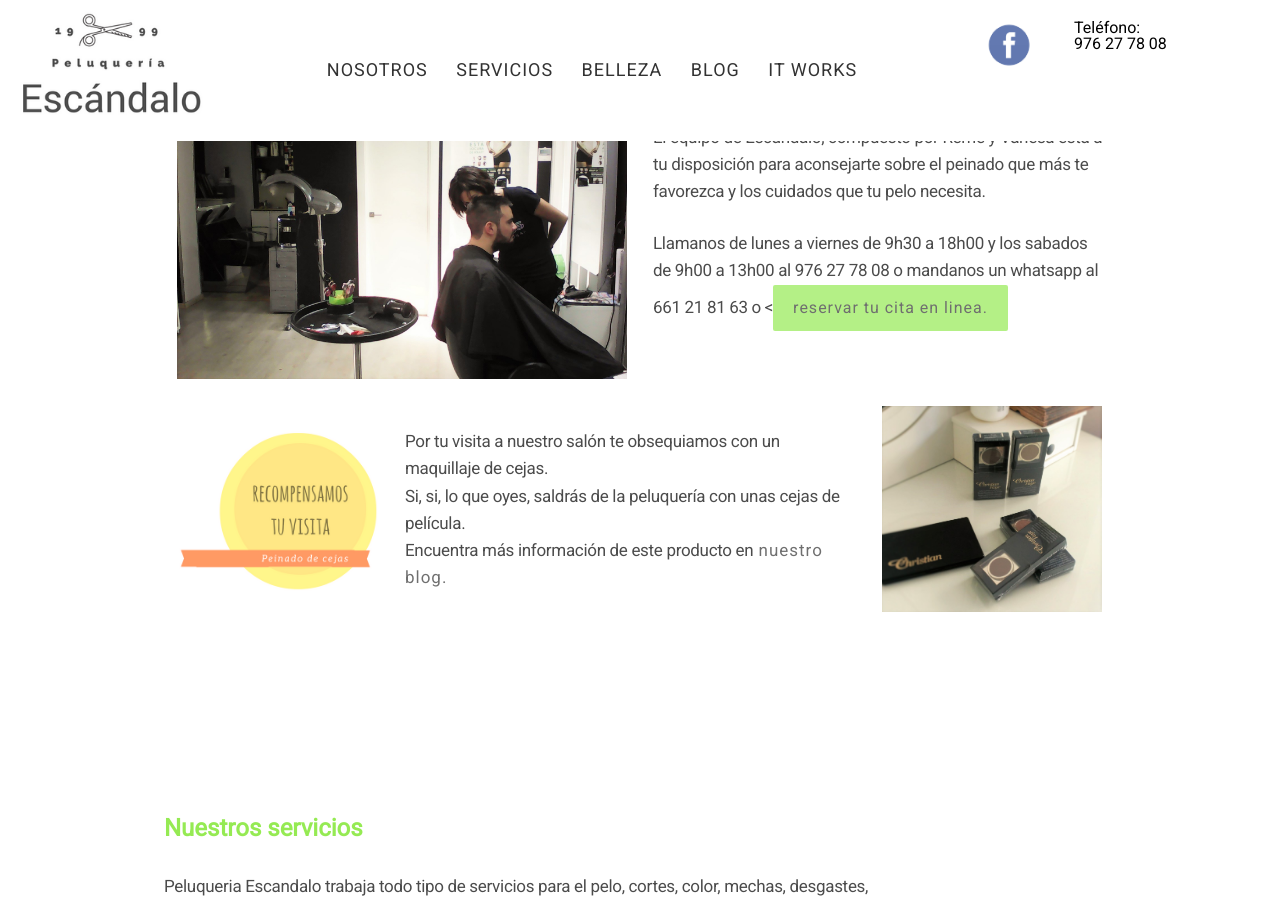
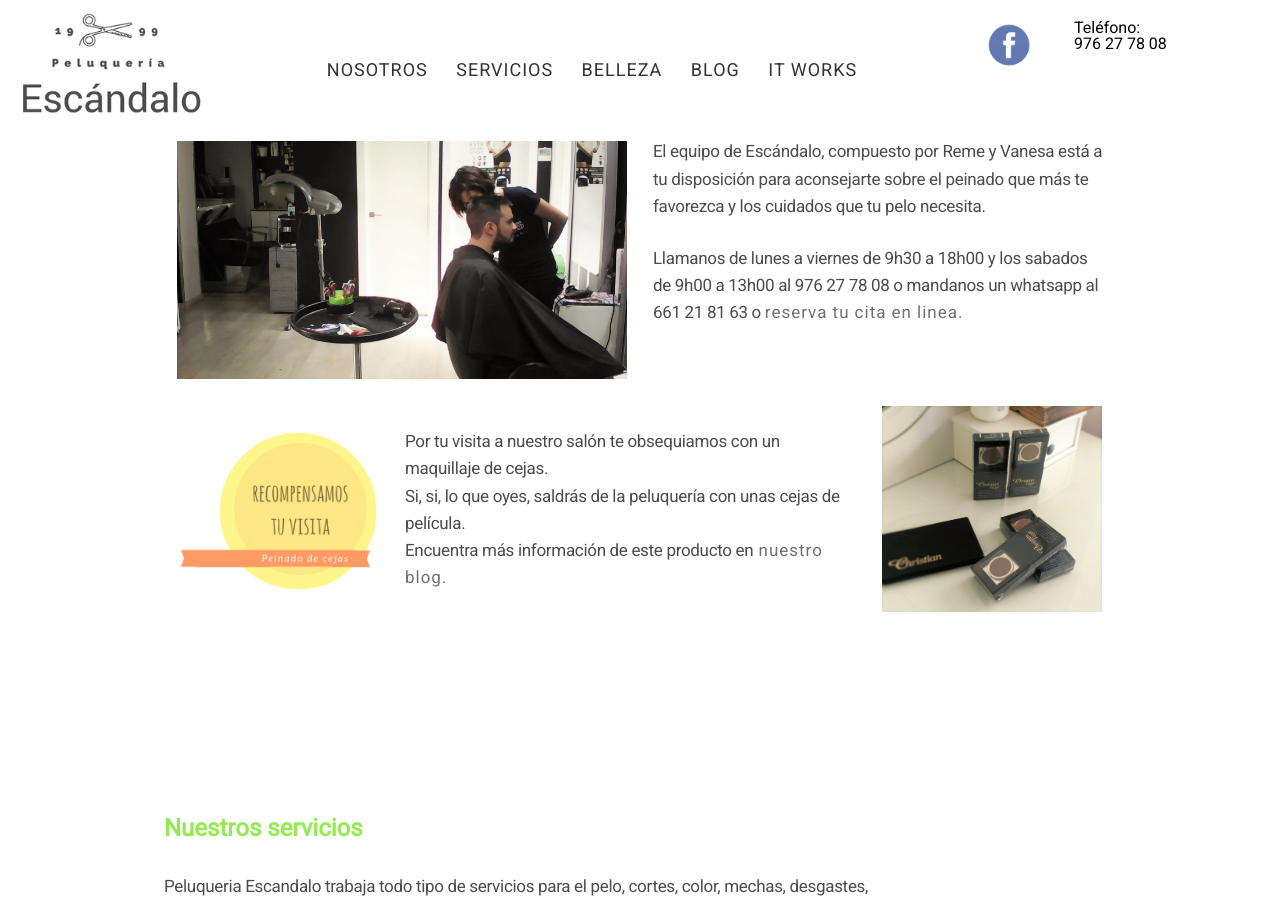
Before and after one commit to peluqueriaescandalo/peluqueriaescandalo.github.io, a Jekyll site: the page built from index.html, in a window 1280 px wide and 900 px high, scrolled down 897 px. Built offline with Jekyll 4.4.1, drawn with Linux system fonts in a browser that asks for light colours.

Commit message:
bug fixed

```diff
--- a/index.html
+++ b/index.html
@@ -38,7 +38,7 @@ title: Home
 			</p>
 			<p>
 				Llamanos de <strong>lunes a viernes</strong> de<strong> 9h30 a 18h00</strong> y los <strong>sabados</strong> de <strong>9h00 a 13h00</strong> al 976 27 78 08 o mandanos un whatsapp al 661 21 81 63 o
-			<<a class="button" href="{{ site.url }}/formulario">reservar tu cita en linea.</a>
+			<a href="{{ site.url }}/formulario">reserva tu cita en linea.</a>
 		</div>
 		<div>
 			<img src="img/recompensamostuvisita.png" width="200" height="auto"alt="Peluqueria Escandalo derecha">
```
